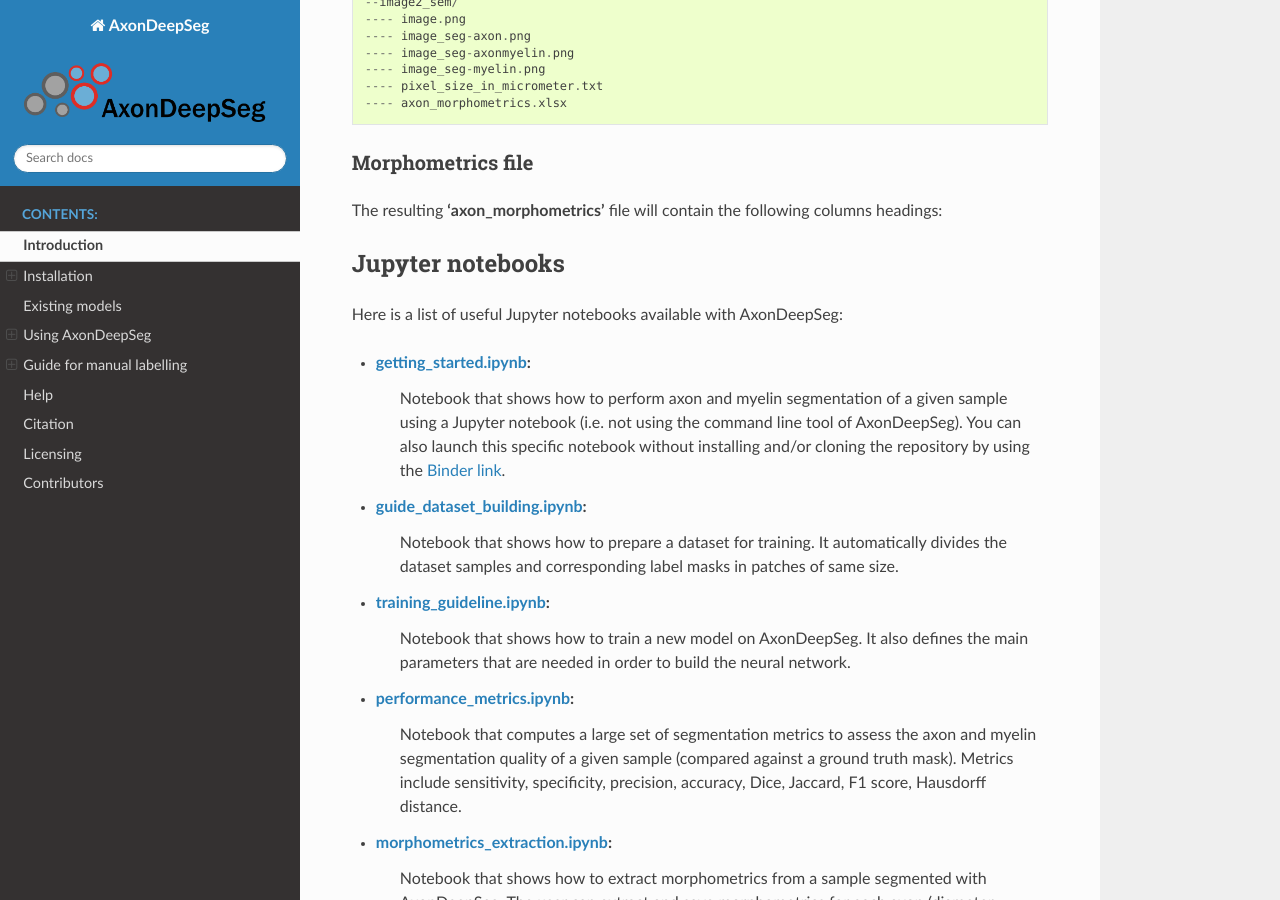
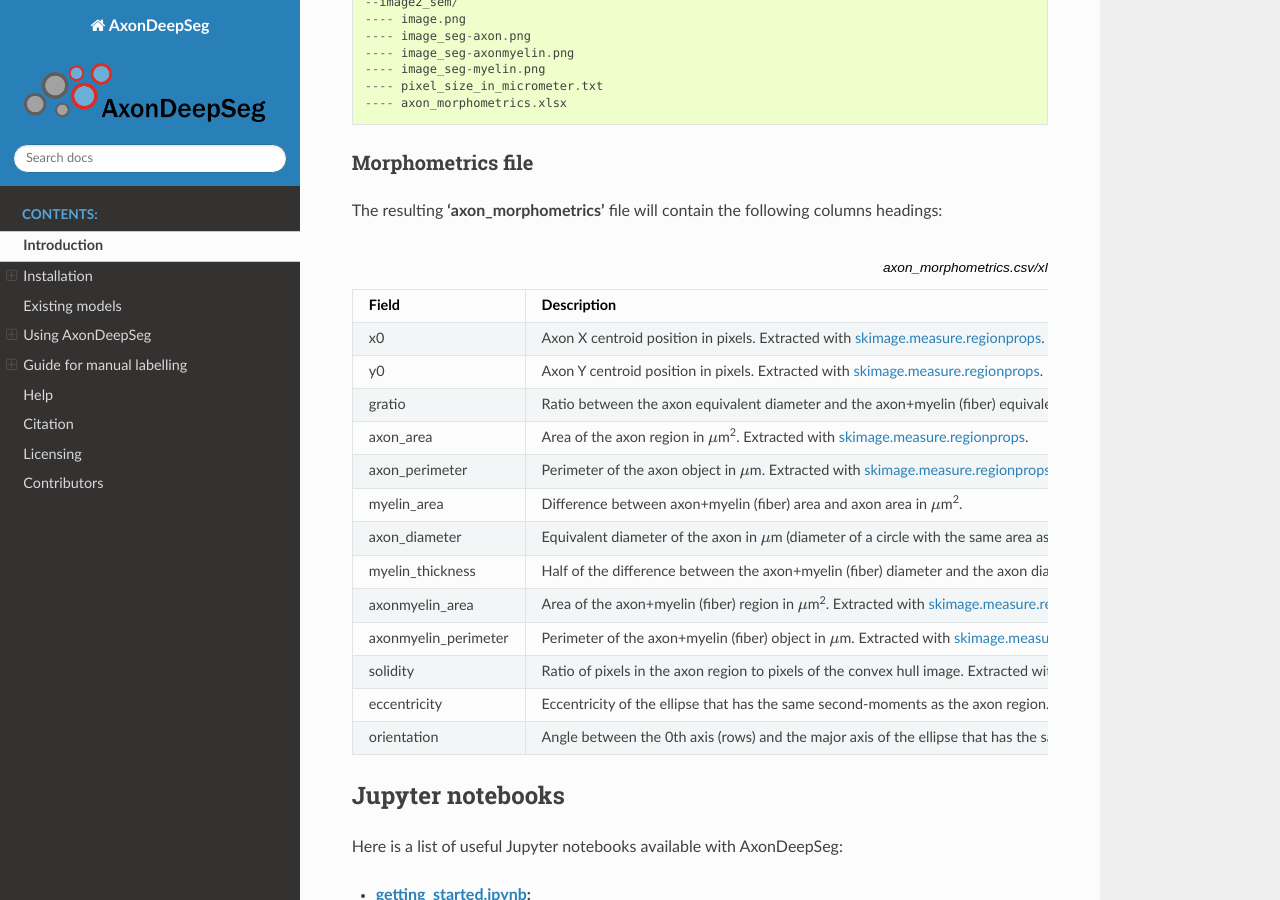
Before and after one commit to axondeepseg/axondeepseg, a Sphinx documentation site: the page built from docs/source/documentation.rst, in a window 1280 px wide and 900 px high, scrolled down 11971 px. Built offline with Sphinx 7.4.7 and the Read the Docs theme 2.0.0, drawn with Linux system fonts in a browser that asks for light colours.

Commit message:
Fix table formatting

```diff
--- a/docs/source/documentation.rst
+++ b/docs/source/documentation.rst
@@ -169,7 +169,7 @@ GPU-compatible installation
 .. NOTE :: This feature is not available if you are using a macOS.
 
 Linux and Windows 10
-~~~~~~~
+~~~~~~~~~~~~~~~~~~~~
 
 By default, AxonDeepSeg installs the CPU version of TensorFlow. To train a model using your GPU, you need to uninstall the TensorFlow from your virtual environment, and install the GPU version of it::
 
@@ -370,13 +370,12 @@ Morphometrics file
 
 The resulting **'axon_morphometrics'** file will contain the following columns headings:
 
-.. list-table:: axon_morphometrics.csv/xls
+.. list-table:: axon_morphometrics.csv/xlsx
    :widths: 20 80
    :header-rows: 1
 
    * - Field
      - Description
-     - Heading row 1, column 3
    * - x0
      - Axon X centroid position in pixels. Extracted with `skimage.measure.regionprops <scikit-image https://scikit-image.org/docs/stable/api/skimage.measure.html#regionprops>`_.
    * - y0
```
